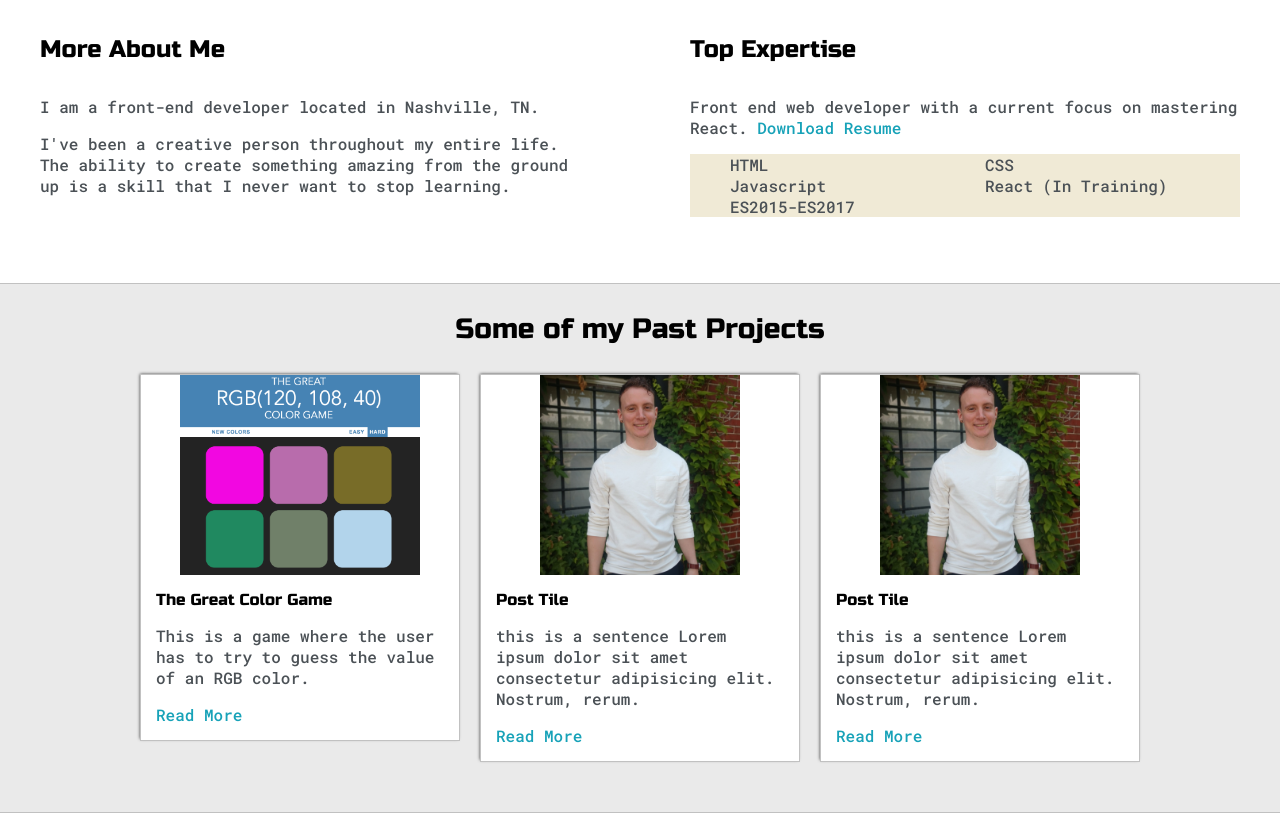
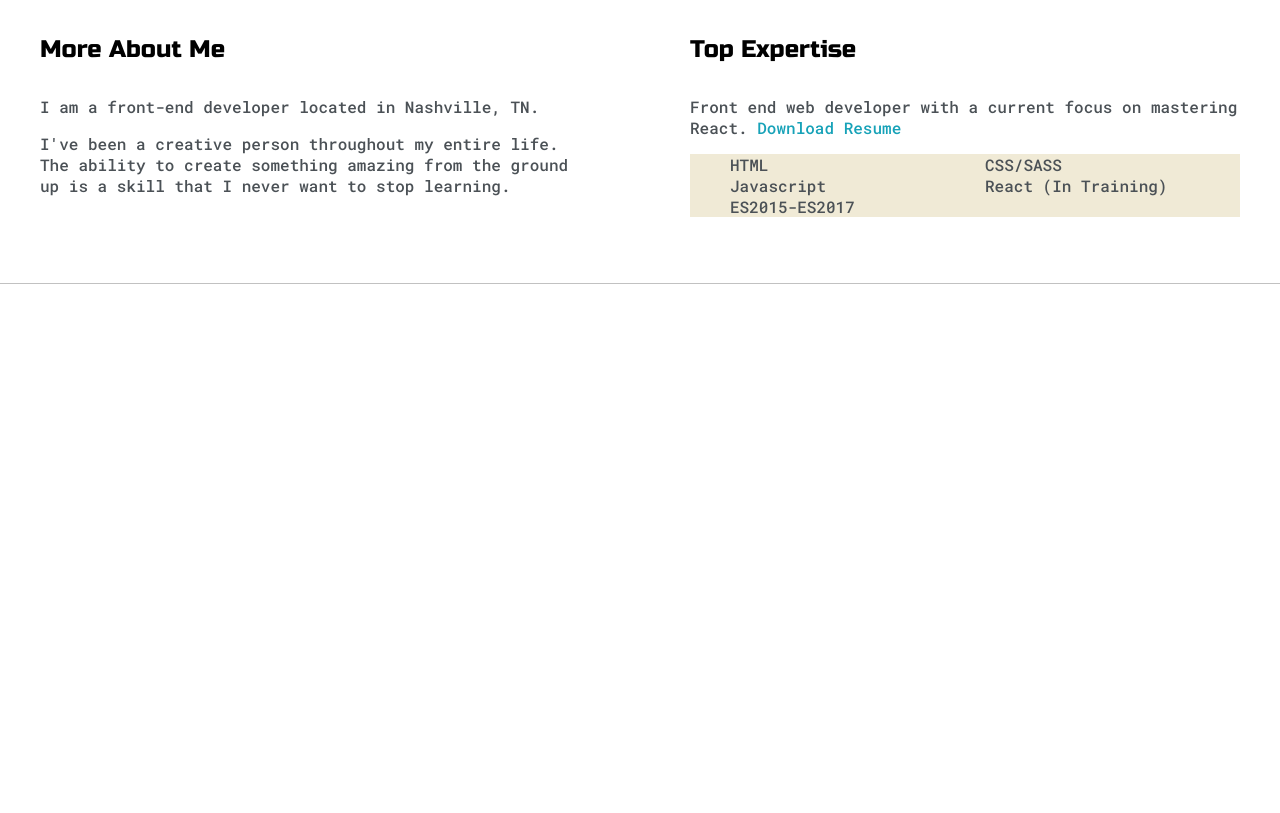
Before and after one commit to zmosher4/Portfolio, a plain HTML site: page index.html in a window 1280 px wide. Shown: the part 724-1537 px from the top of the page. After the commit the page ends 1008 px from the top, so only its background shows below. Drawn offline with Linux system fonts and the light colour scheme.

Commit message:
updated skills list

```diff
--- a/index.html
+++ b/index.html
@@ -76,7 +76,7 @@
                 <p>Front end web developer with a current focus on mastering React. <a target="_blank" href="#">Download Resume</a></p>
                 <ul id="skills">
                     <li>HTML</li>
-                    <li>CSS</li>
+                    <li>CSS/SASS</li>
                     <li>Javascript</li>
 
                     <li>React (In Training)</li>
@@ -89,53 +89,9 @@
             </div>
     </section>
 
-    <section class="s1">
-        <div class="main-container">
-            <h3 style="text-align: center;">Some of my Past Projects</h3>
-            <div class="post-wrapper">
 
 
-                <div>
-                    <div class="post">
-                        <img class="thumbnail" src="images/color.png">
-                        <div class="post-preview">
-                            <h6 class="post-title">The Great Color Game</h6>
-                            <p>This is a game where the user has to try to guess the value of an RGB color.
 
-                            </p>
-                                <a href="#">Read More</a>
-                        </div>
-                    </div>
-                </div>
-
-                <div>
-                    <div class="post">
-                        <img class="thumbnail" src="images/zach.jpg">
-                        <div class="post-preview">
-                            <h6 class="post-title">Post Tile</h6>
-                            <p>this is a sentence Lorem ipsum dolor sit
-                                amet consectetur adipisicing elit. Nostrum, rerum.</p>
-                                <a href="#">Read More</a>
-                        </div>
-                    </div>
-                </div>
-
-                <div>
-                    <div class="post">
-                        <img class="thumbnail" src="images/zach.jpg">
-                        <div class="post-preview">
-                            <h6 class="post-title">Post Tile</h6>
-                            <p>this is a sentence Lorem ipsum dolor sit
-                                amet consectetur adipisicing elit. Nostrum, rerum.</p>
-                                <a href="#">Read More</a>
-                        </div>
-                    </div>
-                </div>
-
-
-            </div>
-        </div>
-    </section>
 
 
 
```
Also changed, not shown: images/color.png (deleted).
